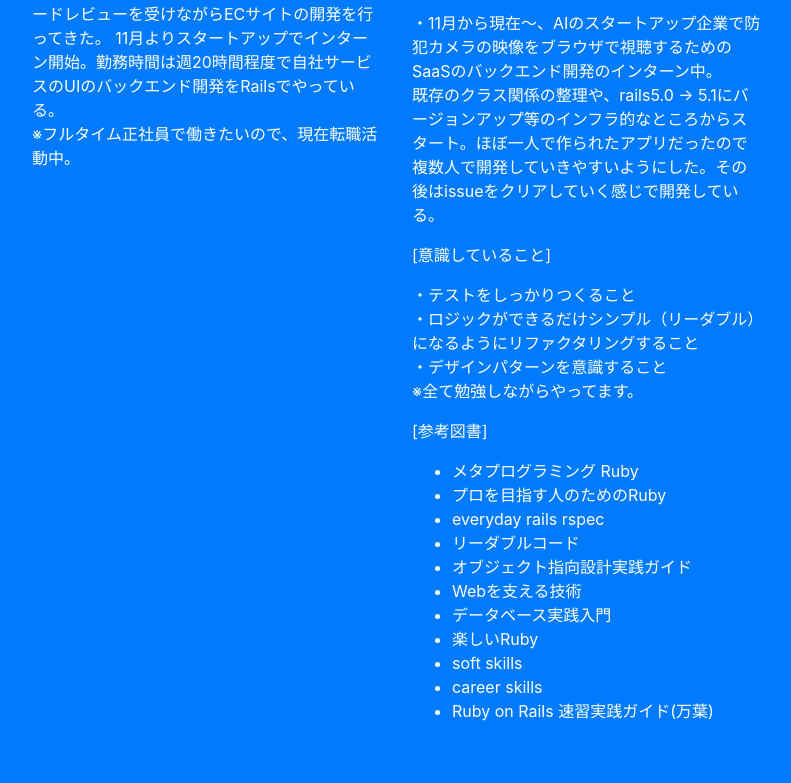
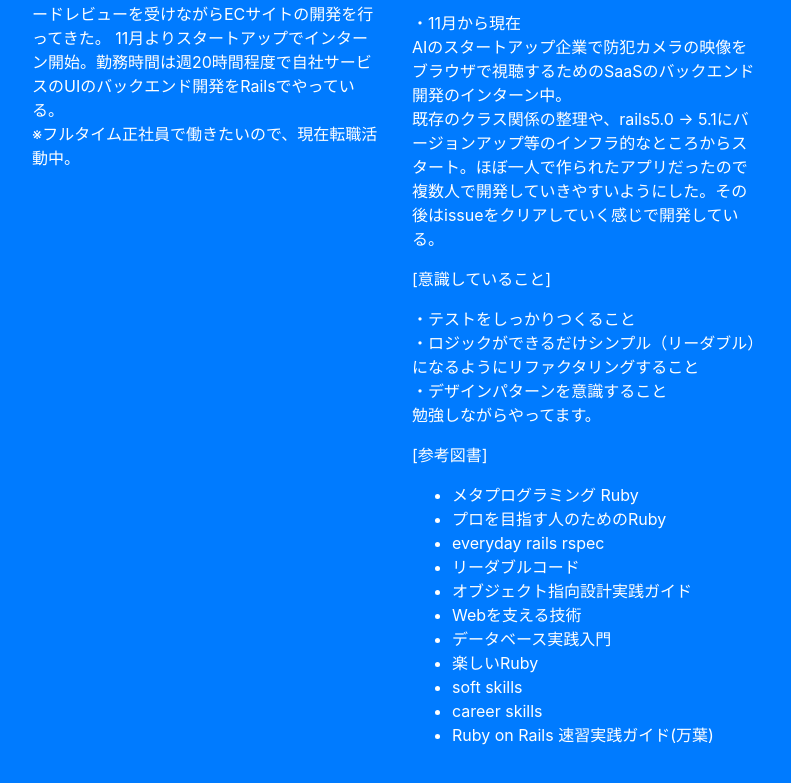
Before and after one commit to cuisine-de-koji/cuisine-de-koji.github.io, a website with bundled scripts: page index.html in a window 1280 px wide. Shown: the part 3330-4113 px from the top of the page, without its empty margins (243-1034 px from the left). Built offline with nearby package versions, Linux system fonts and the light colour scheme.

Commit message:
Update portfolio-modal

```diff
--- a/index.html
+++ b/index.html
@@ -149,23 +149,24 @@
               2018年4月よりプログラミングの独習を開始、8月よりRuby on Railsのプログラミングスクールにて3ヶ月間現役のRailsエンジニアの方々からコードレビューを受けながらECサイトの開発を行ってきた。
               11月よりスタートアップでインターン開始。勤務時間は週20時間程度で自社サービスのUIのバックエンド開発をRailsでやっている。<br>
               ※フルタイム正社員で働きたいので、現在転職活動中。
-<br></p>
-
+            </p>
           </div>
           <div class="col-lg-4 mr-auto">
             <p>[転職理由]</p>
-<p>前職を退職したのは、ギークになりたかったから。何か創る仕事がしたかったから。精神的に自由に働きたかったから。
-  <br>前職でMSのAccessを業務で使っていたが、自分でVBAで作ったアプリで作業が大幅に短縮された。プログラミングができると仕事がイージーモードになることが判明した。またそれを同僚に使ってもらうことで同僚の仕事も楽になった。<br>プログラミングは人生を楽にしてくれ自由にしてくれ同時に楽しさを与えてくれる存在である可能性が高いと感じた。<br>また一人で勉強したりするのが好きで、努力するのが苦じゃなさそうというというのもある。</p>
+            <p>前職を退職したのは、ギークになりたかったから。何か創る仕事がしたかったから。精神的に自由に働きたかったから。<br>
+            前職でMSのAccessを業務で使っていたが、自分でVBAで作ったアプリで作業が大幅に短縮された。プログラミングができると仕事がイージーモードになることが判明した。またそれを同僚に使ってもらうことで同僚の仕事も楽になった。<br>プログラミングは人生を楽にしてくれ自由にしてくれ同時に楽しさを与えてくれる存在である可能性が高いと感じた。<br>また一人で勉強したりするのが好きで、努力するのが苦じゃなさそうというというのもある。
+            </p>
             <p>[学習過程]</p>
             <p>・昨年6月より独習開始(progate,udemy,railsチュートリアル,自作アプリ)<br>・8月よりプログラミングスクールに通う。ECサイトをチーム開発するという実践的な内容。元CTO経験者らの現役エンジニアと疑似チームを組み、ECサイト（デザインのみのアプリ）に、一から機能を実装、PRをたてて現場基準でのレビューをしてもらいマージ、という一連の流れを経験。
+            <p>
             <p>
               <a class="" href="https://newspicks.com/news/3260032/body/">
                 <img class="img-fluid col-lg-12 col-md-6 col-ms-4 col-xs-8 auto" src="img/potepan_1.png">
               </a>
             </p>
-            ・11月から現在〜、AIのスタートアップ企業で防犯カメラの映像をブラウザで視聴するためのSaaSのバックエンド開発のインターン中。<br>既存のクラス関係の整理や、rails5.0 -> 5.1にバージョンアップ等のインフラ的なところからスタート。ほぼ一人で作られたアプリだったので複数人で開発していきやすいようにした。その後はissueをクリアしていく感じで開発している。</p>
+            ・11月から現在<br>AIのスタートアップ企業で防犯カメラの映像をブラウザで視聴するためのSaaSのバックエンド開発のインターン中。<br>既存のクラス関係の整理や、rails5.0 -> 5.1にバージョンアップ等のインフラ的なところからスタート。ほぼ一人で作られたアプリだったので複数人で開発していきやすいようにした。その後はissueをクリアしていく感じで開発している。</p>
             <p>[意識していること]</p>
-            <p>・テストをしっかりつくること<br>・ロジックができるだけシンプル（リーダブル）になるようにリファクタリングすること<br>・デザインパターンを意識すること<br>※全て勉強しながらやってます。
+            <p>・テストをしっかりつくること<br>・ロジックができるだけシンプル（リーダブル）になるようにリファクタリングすること<br>・デザインパターンを意識すること<br>勉強しながらやってます。
             </p>
             <p>[参考図書]</p>
               <ul>
```
Lines whose indentation alone changed are shown as unchanged.
